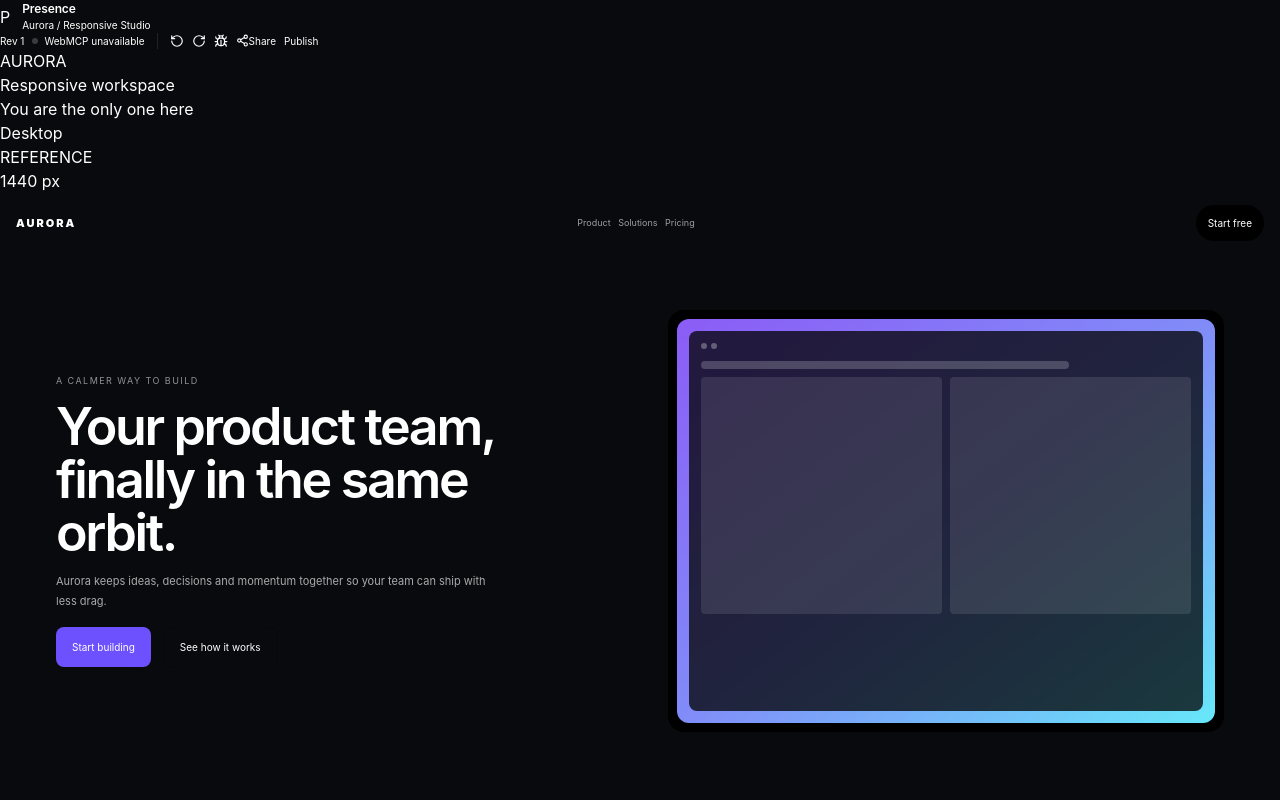
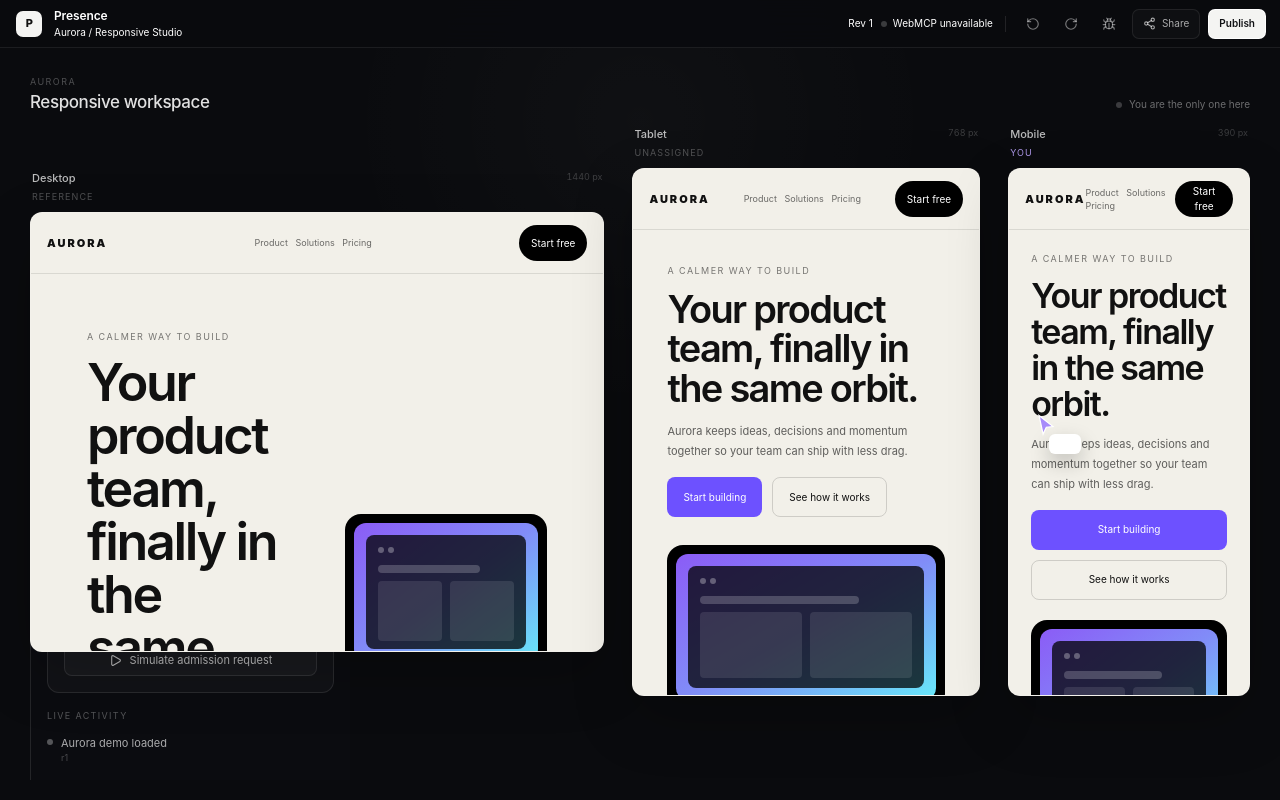
Before and after one commit to Davemafy/git-test, a React (Vite) app: page / in a window 1280 px wide. Shown: the top 800 px of the page. Built offline with nearby package versions, Linux system fonts and the light colour scheme.

Commit message:
Install quiet spatial visual system for Presence

```diff
--- a/src/styles.css
+++ b/src/styles.css
@@ -1,2 +1,45 @@
 @tailwind base;@tailwind components;@tailwind utilities;
-:root{font-family:Inter,ui-sans-serif,system-ui,-apple-system,BlinkMacSystemFont,"Segoe UI",sans-serif;color-scheme:dark;background:#090a0d}*{box-sizing:border-box}body{margin:0;min-width:320px;background:#090a0d}button{font:inherit}.primary{@apply inline-flex items-center justify-center gap-2 h-8 px-3 rounded-lg bg-white text-black text-[11px] font-medium transition active:scale-[.98] disabled:opacity-40}.secondary{@apply inline-flex items-center justify-center gap-2 h-8 px-3 rounded-lg border border-white/10 bg-white/[.03] text-white/70 text-[11px] transition hover:bg-white/[.06] active:scale-[.98]}.icon{@apply w-8 h-8 rounded-lg border border-white/10 grid place-items-center text-white/55 hover:text-white hover:bg-white/[.05] active:scale-[.96]}.control{@apply h-8 min-w-8 px-2 rounded-md border border-white/10 bg-white/[.03] text-[11px] text-white/60 hover:bg-white/[.07]}.panel-title{@apply text-[9px] tracking-[.15em] text-white/30 mb-3}button:focus-visible{outline:2px solid #8b5cf6;outline-offset:2px}@media(prefers-reduced-motion:reduce){*,*::before,*::after{scroll-behavior:auto!important;animation-duration:.01ms!important;animation-iteration-count:1!important;transition-duration:.01ms!important}}
+
+:root{
+ font-family:Inter,ui-sans-serif,system-ui,-apple-system,BlinkMacSystemFont,"Segoe UI",sans-serif;
+ color-scheme:dark;
+ background:#0a0b0e;
+ --bg:#0a0b0e;
+ --panel:#0d0f13;
+ --panel-2:#111319;
+ --line:rgba(255,255,255,.08);
+ --line-strong:rgba(255,255,255,.14);
+ --text:rgba(255,255,255,.92);
+ --muted:rgba(255,255,255,.42);
+ --agent:#6ea8ff;
+ --human:#a78bfa;
+ --warning:#d9a441;
+}
+*{box-sizing:border-box}
+html,body,#root{height:100%}
+body{margin:0;min-width:320px;background:var(--bg)}
+button{font:inherit}
+
+.presence-app{height:100dvh;min-height:640px;display:grid;grid-template-rows:48px minmax(0,1fr);overflow:hidden;background:radial-gradient(circle at 50% 15%,rgba(255,255,255,.025),transparent 32%),var(--bg);color:white}
+.app-header{height:48px;border-bottom:1px solid var(--line);display:flex;align-items:center;justify-content:space-between;padding:0 14px 0 16px;background:rgba(10,11,14,.94);backdrop-filter:blur(16px)}
+.brand-mark{display:grid;place-items:center;width:26px;height:26px;border-radius:7px;background:#f4f4f2;color:#111;font-size:11px;font-weight:800;letter-spacing:-.04em}
+.ghost-icon{width:30px;height:30px;border:0;border-radius:7px;background:transparent;color:rgba(255,255,255,.45);display:grid;place-items:center;transition:background .12s ease,color .12s ease}.ghost-icon:hover{background:rgba(255,255,255,.05);color:white}
+.quiet-button,.primary-action{height:30px;border-radius:7px;padding:0 10px;font-size:10px;display:inline-flex;align-items:center;justify-content:center;gap:6px}.quiet-button{border:1px solid var(--line);background:rgba(255,255,255,.025);color:rgba(255,255,255,.64)}.primary-action{border:1px solid rgba(255,255,255,.9);background:#f4f4f2;color:#101114;font-weight:600}
+
+.workspace-stage{position:relative;min-width:0;min-height:0;overflow:hidden;padding:22px 30px 20px;display:grid;grid-template-rows:auto auto minmax(0,1fr) auto;gap:14px}
+.workspace-topline{display:flex;align-items:flex-end;justify-content:space-between;min-height:42px;max-width:1260px;width:100%;margin:0 auto}.eyebrow{margin:0 0 3px;font-size:9px;letter-spacing:.16em;color:rgba(255,255,255,.28)}.workspace-title{margin:0;font-size:17px;line-height:1.2;font-weight:550;letter-spacing:-.025em;color:rgba(255,255,255,.88)}.workspace-presence-summary{display:flex;align-items:center;gap:7px;font-size:10px;color:rgba(255,255,255,.4)}.presence-dot{width:6px;height:6px;border-radius:999px;background:rgba(255,255,255,.2)}.presence-dot.is-agent{background:var(--agent);box-shadow:0 0 0 3px rgba(110,168,255,.08)}
+
+.canvas-stage{min-height:0;max-width:1260px;width:100%;margin:0 auto;display:grid;grid-template-columns:minmax(430px,1.52fr) minmax(310px,.92fr) minmax(210px,.64fr);gap:28px;align-items:center;justify-content:center}.device-surface{position:relative;min-width:0;overflow:visible}.surface-header{height:42px;display:flex;align-items:flex-start;justify-content:space-between;padding:0 2px}.surface-name{font-size:11px;color:rgba(255,255,255,.72);font-weight:520}.surface-owner{margin-top:3px;font-size:9px;letter-spacing:.12em;color:rgba(255,255,255,.28)}.surface-owner.is-agent{color:rgba(150,192,255,.82)}.surface-owner.is-human{color:rgba(190,165,255,.9)}.surface-meta{font-size:9px;color:rgba(255,255,255,.2);font-variant-numeric:tabular-nums}.surface-preview{position:relative;height:min(66vh,590px);overflow:hidden;border:1px solid var(--line);border-radius:12px;background:#f2f0e9;color:#111;box-shadow:0 22px 60px rgba(0,0,0,.22);transition:border-color .2s ease,box-shadow .28s ease,transform .28s ease}.device-surface--desktop .surface-preview{height:min(55vh,500px)}.device-surface--tablet .surface-preview{height:min(66vh,590px)}.device-surface--mobile .surface-preview{height:min(66vh,590px)}.device-surface.is-agent-owned .surface-preview{border-color:rgba(110,168,255,.36);box-shadow:0 24px 68px rgba(0,0,0,.28),0 0 0 1px rgba(110,168,255,.06)}.device-surface.is-requested .surface-preview{border-color:rgba(255,255,255,.16)}
+
+.admission-seat{position:absolute;inset:18px 18px auto;z-index:30;padding:18px;border-radius:14px;border:1px solid rgba(255,255,255,.16);background:rgba(13,15,19,.96);box-shadow:0 24px 60px rgba(0,0,0,.34);color:white;backdrop-filter:blur(18px)}.admission-eyebrow{font-size:9px;letter-spacing:.15em;color:rgba(255,255,255,.38)}.admission-title{margin-top:5px;font-size:20px;font-weight:600;letter-spacing:-.035em}.admission-role{margin-top:14px;font-size:11px;color:rgba(255,255,255,.82)}.admission-scope{margin-top:2px;font-size:10px;color:rgba(255,255,255,.42)}.admission-seat p{margin:14px 0 0;font-size:11px;line-height:1.55;color:rgba(255,255,255,.62)}.admission-permissions{margin-top:13px;padding-top:12px;border-top:1px solid rgba(255,255,255,.08);display:grid;gap:5px;font-size:9px;line-height:1.45;color:rgba(255,255,255,.38)}.admission-actions{margin-top:16px;display:flex;gap:8px}.seat-secondary,.seat-primary{height:34px;border-radius:8px;padding:0 11px;display:inline-flex;align-items:center;justify-content:center;gap:6px;font-size:10px;flex:1}.seat-secondary{border:1px solid rgba(255,255,255,.1);background:rgba(255,255,255,.025);color:rgba(255,255,255,.68)}.seat-primary{border:1px solid white;background:#f4f4f2;color:#101114;font-weight:600}
+.agent-cursor,.human-cursor{pointer-events:none;position:absolute;z-index:24;left:0;top:0;color:var(--agent)}.human-cursor{left:28px;top:245px;color:var(--human)}.cursor-label{margin-left:12px;margin-top:-2px;white-space:nowrap;border-radius:6px;padding:4px 7px;background:currentColor;color:#fff;font-size:8px;font-weight:650;letter-spacing:.03em;box-shadow:0 8px 20px rgba(0,0,0,.22)}
+.catchup-overlay{position:absolute;z-index:29;left:16px;right:16px;bottom:16px;border:1px solid rgba(217,164,65,.28);border-radius:12px;background:rgba(18,17,14,.92);padding:13px 14px;color:white;box-shadow:0 16px 40px rgba(0,0,0,.26);backdrop-filter:blur(14px)}.catchup-kicker{font-size:8px;letter-spacing:.15em;color:rgba(236,193,100,.68)}.catchup-title{margin-top:4px;font-size:14px;font-weight:560}.catchup-copy{margin-top:4px;font-size:9px;line-height:1.45;color:rgba(255,255,255,.42)}.paused-chip{position:absolute;right:12px;bottom:12px;border:1px solid rgba(255,255,255,.12);background:rgba(12,13,16,.88);border-radius:999px;padding:5px 8px;font-size:8px;letter-spacing:.12em;color:rgba(255,255,255,.48)}
+
+.stale-notice{max-width:1260px;width:100%;margin:0 auto;display:flex;align-items:center;justify-content:space-between;border:1px solid rgba(217,164,65,.16);border-radius:10px;background:rgba(217,164,65,.05);padding:8px 10px;font-size:10px;color:rgba(255,255,255,.52)}.stale-notice strong{display:block;color:rgba(255,255,255,.82);font-size:10px}.stale-notice span{display:block;margin-top:1px}.stale-notice button{border:0;background:none;color:rgba(255,255,255,.35);font-size:9px}.workspace-footer{max-width:1260px;width:100%;margin:0 auto;display:flex;align-items:center;gap:18px;font-size:9px;color:rgba(255,255,255,.26)}
+
+.primary{@apply inline-flex items-center justify-center gap-2 h-8 px-3 rounded-lg bg-white text-black text-[11px] font-medium transition active:scale-[.98] disabled:opacity-40}.secondary{@apply inline-flex items-center justify-center gap-2 h-8 px-3 rounded-lg border border-white/10 bg-white/[.03] text-white/70 text-[11px] transition hover:bg-white/[.06] active:scale-[.98]}.icon{@apply w-8 h-8 rounded-lg border border-white/10 grid place-items-center text-white/55 hover:text-white hover:bg-white/[.05] active:scale-[.96]}.control{@apply h-8 min-w-8 px-2 rounded-md border border-white/10 bg-white/[.03] text-[11px] text-white/60 hover:bg-white/[.07]}.panel-title{@apply text-[9px] tracking-[.15em] text-white/30 mb-3}
+button:focus-visible{outline:2px solid #a78bfa;outline-offset:2px}
+
+@media(max-width:1199px){.workspace-stage{overflow:auto;padding:18px}.canvas-stage{grid-template-columns:minmax(420px,1.4fr) minmax(300px,.9fr) minmax(200px,.6fr);min-width:1040px;justify-content:start}.workspace-topline,.workspace-footer,.stale-notice{min-width:1040px}.surface-preview{height:560px}}
+@media(max-width:767px){.presence-app{min-height:0}.app-header{padding:0 10px}.workspace-stage{padding:14px;display:block;overflow:auto}.workspace-topline{min-width:0;margin-bottom:16px}.workspace-presence-summary{display:none}.canvas-stage{min-width:0;display:flex;flex-direction:column;gap:24px;align-items:stretch}.device-surface--desktop,.device-surface--tablet,.device-surface--mobile{width:100%}.surface-preview,.device-surface--desktop .surface-preview,.device-surface--tablet .surface-preview,.device-surface--mobile .surface-preview{height:560px}.workspace-footer{min-width:0;margin-top:18px;flex-wrap:wrap}.admission-seat{inset:12px 12px auto}}
+@media(prefers-reduced-motion:reduce){*,*::before,*::after{scroll-behavior:auto!important;animation-duration:.1ms!important;animation-iteration-count:1!important;transition-duration:.1ms!important}}
```
